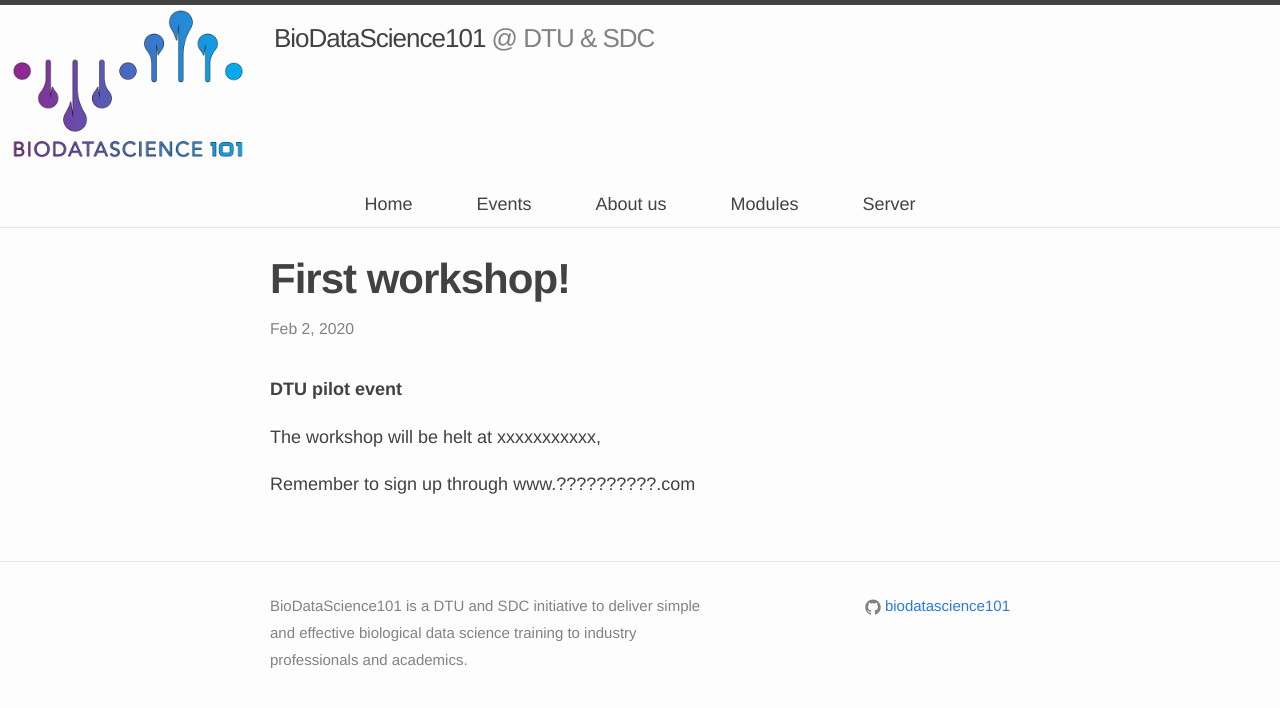
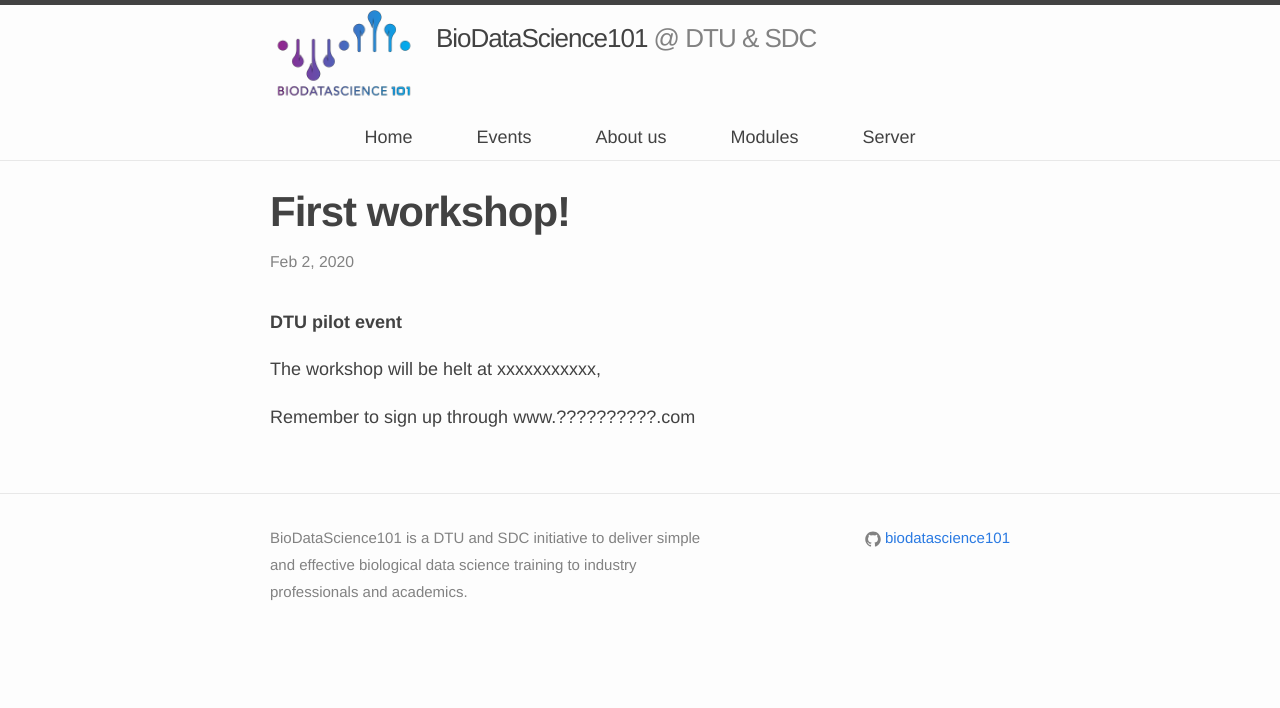
Before and after one commit to biodatascience101/BioDataScience101.github.io, a Jekyll site: the page built from _posts/2020-02-02-first_workshop.markdown, in a window 1280 px wide. Shown: the top 708 px of the page. Built offline with Jekyll 4.4.1, drawn with Linux system fonts in a browser that asks for light colours; nearby versions of some CDN libraries.

Commit message:
Update header.html

```diff
--- a/_includes/header.html
+++ b/_includes/header.html
@@ -1,6 +1,6 @@
 <header class="site-header">
-<img class="float-left" width="20%" src="{{ 'logo.png' | prepend: site.images_dir | prepend: site.baseurl }}" />
   <div class="wrapper">
+    <img class="float-left" width="20%" src="{{ 'logo.png' | prepend: site.images_dir | prepend: site.baseurl }}" />
 
     <a class="site-title" href="{{ site.baseurl }}/">
 
```
